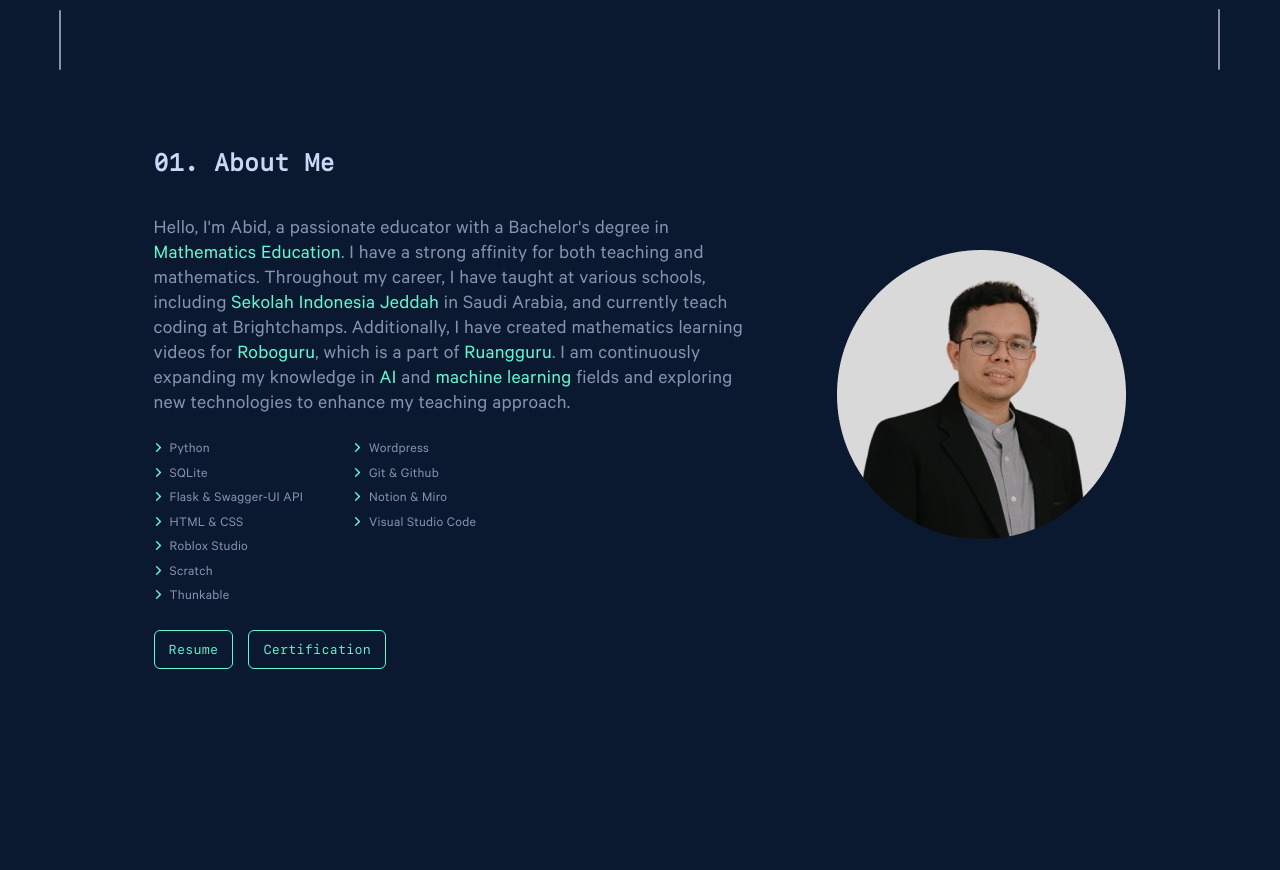
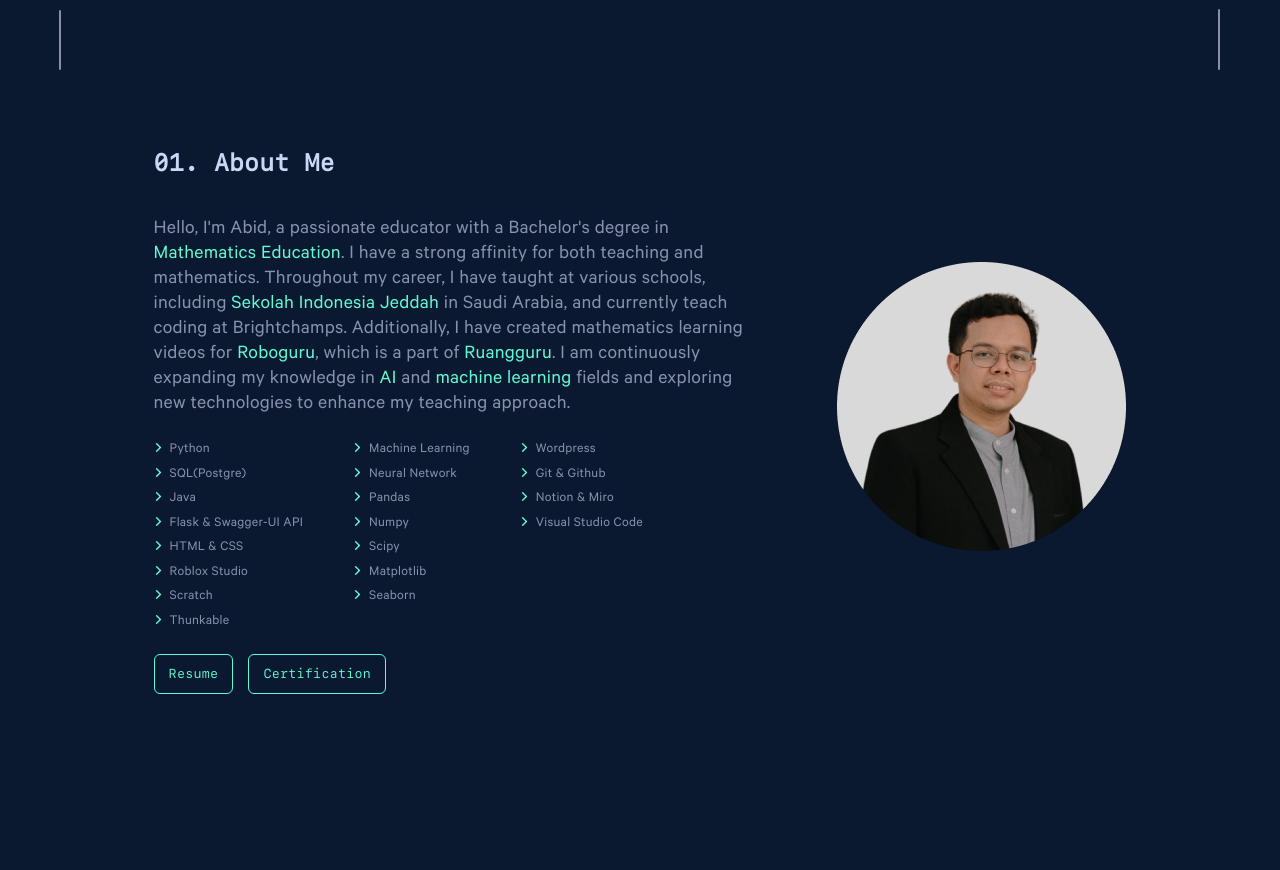
Before and after one commit to muhammadabidd/portfolio, a PHP site: page /index.html in a window 1280 px wide. Shown: the part 730-1600 px from the top of the page. Run offline with PHP 8.4, Linux system fonts and the light colour scheme; some web fonts are replaced.

Commit message:
update about

```diff
--- a/index.html
+++ b/index.html
@@ -76,7 +76,9 @@
                         <ul class="about_outside">
                             <ul class="about">
                                 <li>Python</li>
-                                <li>SQLite</li>
+                                <li>SQL(Postgre)</li>
+                                <li>Java</li>
+
                                 <li>Flask & Swagger-UI API</li>
                                 <li>HTML & CSS</li>
                                 <li>Roblox Studio</li>
@@ -87,6 +89,16 @@
 
 
                             <ul class="about_second">
+                                <li>Machine Learning</li>
+                                <li>Neural Network</li>
+                                <li>Pandas</li>
+                                <li>Numpy</li>
+                                <li>Scipy</li>
+                                <li>Matplotlib</li>
+                                <li>Seaborn</li>
+                            </ul>
+
+                            <ul class="about_third">
                                 <li>Wordpress</li>
                                 <li>Git & Github</li>
                                 <li>Notion & Miro</li>
@@ -127,7 +139,6 @@
 
                             <button class="tablinks" onclick="openExperience(event, 'RAS')" id="defaultOpen"> Rumah Amal Salman</button>
 
-
                             <button class="tablinks" onclick="openExperience(event, 'Ruangguru')" id="defaultOpen"> Ruangguru</button>
 
 
@@ -164,7 +175,8 @@
                         </div>
                                                                                 <div id="Ruangguru" class="tabcontent">
                             <h4>Mathematics Master Teacher <span class="green">@ Ruangguru</span></h4>
-                            <p class="time">May 2021 - Nov 2021</p>
+                            <p class="time">
+May 2021 - Nov 2021</p>
                             <ul class="jobdesk ">
 
                                                                     <li><span class="list text-panjang" > Developed and produced 350+ video solutions for math problems. </span></li>
@@ -173,8 +185,7 @@
                                                                     <li><span class="list text-panjang" > Maintained a comprehensive database of solutions and corresponding math problems. </span></li>
                                                             </ul>
                         </div>
-                                                                                <div id="SIJ
-" class="tabcontent">
+                                                                                <div id="SIJ" class="tabcontent">
                             <h4>Mathematics Teacher Intern <span class="green">@ Indonesian School of Jeddah</span></h4>
                             <p class="time">Oct 2020 - Dec 2020</p>
                             <ul class="jobdesk ">
@@ -311,10 +322,10 @@
                                 <div class="project-tag">
                                     <ul>
 
-                                                                                    <li>API</li>
+                                                                                    <li>API
+</li>
                                                                                     <li></li>
-                                                                                    <li>Python
-</li>
+                                                                                    <li>Python</li>
 
 
                                     </ul>
@@ -444,7 +455,8 @@
 
                         <div class="flexbox-atasbawah">
                                                         <img src="img/premium.png" alt="">
-                            <h4 class= "flexbox-header">Hypothesis Testing with Men's and Women's Soccer Matches</h4>
+                                                        <h4 class= "flexbox-header">
+Hypothesis Testing with Men's and Women's Soccer Matches</h4>
                         </div>
 
                         <div class="flexbox-atasbawah">
@@ -594,8 +606,7 @@
                     <div class="flexbox-item flexbox-item-data">
 
                         <div class="flexbox-atasbawah">
-                                                        <h4 class= "flexbox-header">
-The GitHub History of the Scala Language</h4>
+                                                        <h4 class= "flexbox-header">The GitHub History of the Scala Language</h4>
                         </div>
 
                         <div class="flexbox-atasbawah">
@@ -613,7 +624,8 @@ The GitHub History of the Scala Language</h4>
                     <div class="flexbox-item flexbox-item-data">
 
                         <div class="flexbox-atasbawah">
-                                                        <h4 class= "flexbox-header">Investigating Netflix Movies and Guest Stars in The Office</h4>
+                                                        <h4 class= "flexbox-header">Investigating Netflix Movies and Guest Stars in The Office
+</h4>
                         </div>
 
                         <div class="flexbox-atasbawah">
@@ -775,8 +787,7 @@ The GitHub History of the Scala Language</h4>
                     <div class="flexbox-item flexbox-item-data">
 
                         <div class="flexbox-atasbawah">
-                                                        <h4 class= "flexbox-header">
-Visualizing the History of Nobel Prize Winners</h4>
+                                                        <h4 class= "flexbox-header">Visualizing the History of Nobel Prize Winners</h4>
                         </div>
 
                         <div class="flexbox-atasbawah">
@@ -794,7 +805,8 @@ Visualizing the History of Nobel Prize Winners</h4>
                     <div class="flexbox-item flexbox-item-data">
 
                         <div class="flexbox-atasbawah">
-                                                        <h4 class= "flexbox-header">Inspecting Electric Vehicle Charging Trends</h4>
+                                                        <h4 class= "flexbox-header">Inspecting Electric Vehicle Charging Trends
+</h4>
                         </div>
 
                         <div class="flexbox-atasbawah">
@@ -1030,6 +1042,25 @@ Visualizing the History of Nobel Prize Winners</h4>
                     </div>
                     </a>
 
+                                    <a class="card" href="https://www.dicoding.com/certificates/GRX5QDWMYZ0M/">
+                    <div class="flexbox-item flexbox-item-data">
+
+                        <div class="flexbox-atasbawah">
+                            <h4 class= "flexbox-header">Machine Learning Basic</h4>
+
+                        </div>
+
+                        <div class="flexbox-atasbawah">
+                            <div class="project-tag">
+                                <p style="font-size: 16px; color:#3abfa3">Dec 2023</p>
+                                <p>Dicoding, Python, Machine Learning,  Tensorflow, Neural Network, SVM</p>
+                            </div>
+                        </div>
+
+
+                    </div>
+                    </a>
+
                                     <a class="card" href="https://www.datacamp.com/statement-of-accomplishment/course/9a09d21f3fa68e44243d38f6fcb0cd203ef604da?raw=1/">
                     <div class="flexbox-item flexbox-item-data">
 
@@ -1125,7 +1156,8 @@ Visualizing the History of Nobel Prize Winners</h4>
                     </div>
                     </a>
 
-                                    <a class="card" href="https://www.datacamp.com/statement-of-accomplishment/course/fca502ff9f9bf72b5202c0fc26a4099bb623633f?raw=1/">
+                                    <a class="card" href="
+https://www.datacamp.com/statement-of-accomplishment/course/fca502ff9f9bf72b5202c0fc26a4099bb623633f?raw=1/">
                     <div class="flexbox-item flexbox-item-data">
 
                         <div class="flexbox-atasbawah">
@@ -1144,8 +1176,7 @@ Visualizing the History of Nobel Prize Winners</h4>
                     </div>
                     </a>
 
-                                    <a class="card" href="
-https://www.datacamp.com/statement-of-accomplishment/course/43a79bf3add17e4a54d52e8ef3adc2121e278b36?raw=1/">
+                                    <a class="card" href="https://www.datacamp.com/statement-of-accomplishment/course/43a79bf3add17e4a54d52e8ef3adc2121e278b36?raw=1/">
                     <div class="flexbox-item flexbox-item-data">
 
                         <div class="flexbox-atasbawah">
@@ -1297,7 +1328,8 @@ https://www.datacamp.com/statement-of-accomplishment/course/43a79bf3add17e4a54d5
                     </div>
                     </a>
 
-                                    <a class="card" href="https://drive.google.com/open?id=15UzLh_hSlHIixa_0oyN20TqpJMvhkgxa&authuser=muhammadabidbinrahman98%40gmail.com&usp=drive_fs/">
+                                    <a class="card" href="https://drive.google.com/open?id=15UzLh_hSlHIixa_0oyN20TqpJMvhkgxa&authuser=muhammadabidbinrahman98%40gmail.com&usp=drive_fs
+/">
                     <div class="flexbox-item flexbox-item-data">
 
                         <div class="flexbox-atasbawah">
@@ -1316,8 +1348,7 @@ https://www.datacamp.com/statement-of-accomplishment/course/43a79bf3add17e4a54d5
                     </div>
                     </a>
 
-                                    <a class="card" href="
-https://drive.google.com/open?id=15KuSVJkC49R2puyVTD5cvBZXdpOvqNaE&authuser=muhammadabidbinrahman98%40gmail.com&usp=drive_fs/">
+                                    <a class="card" href="https://drive.google.com/open?id=15KuSVJkC49R2puyVTD5cvBZXdpOvqNaE&authuser=muhammadabidbinrahman98%40gmail.com&usp=drive_fs/">
                     <div class="flexbox-item flexbox-item-data">
 
                         <div class="flexbox-atasbawah">
@@ -1473,7 +1504,8 @@ https://drive.google.com/open?id=15KuSVJkC49R2puyVTD5cvBZXdpOvqNaE&authuser=muha
                     <div class="flexbox-item flexbox-item-data">
 
                         <div class="flexbox-atasbawah">
-                            <h4 class= "flexbox-header">Exploratory Data Analysis in Python</h4>
+                            <h4 class= "flexbox-header">Exploratory Data Analysis in Python
+</h4>
 
                         </div>
 
@@ -1488,8 +1520,7 @@ https://drive.google.com/open?id=15KuSVJkC49R2puyVTD5cvBZXdpOvqNaE&authuser=muha
                     </div>
                     </a>
 
-                                    <a class="card" href="https://www.datacamp.com/statement-of-accomplishment/course/a22ae8f91b8f3c89fc06484c6fdc9bc4dd1de53e
-/">
+                                    <a class="card" href="https://www.datacamp.com/statement-of-accomplishment/course/a22ae8f91b8f3c89fc06484c6fdc9bc4dd1de53e/">
                     <div class="flexbox-item flexbox-item-data">
 
                         <div class="flexbox-atasbawah">
@@ -1652,7 +1683,8 @@ https://drive.google.com/open?id=15KuSVJkC49R2puyVTD5cvBZXdpOvqNaE&authuser=muha
                         <div class="flexbox-atasbawah">
                             <div class="project-tag">
                                 <p style="font-size: 16px; color:#3abfa3">Jan 2022</p>
-                                <p>Datacamp, Data Analyst</p>
+                                <p>Datacamp, Data Analyst
+</p>
                             </div>
                         </div>
 
@@ -1664,8 +1696,7 @@ https://drive.google.com/open?id=15KuSVJkC49R2puyVTD5cvBZXdpOvqNaE&authuser=muha
                     <div class="flexbox-item flexbox-item-data">
 
                         <div class="flexbox-atasbawah">
-                            <h4 class= "flexbox-header">Working with dates and time in Python
-</h4>
+                            <h4 class= "flexbox-header">Working with dates and time in Python</h4>
 
                         </div>
 
--- a/style/01about.css
+++ b/style/01about.css
@@ -15,6 +15,17 @@ ul.about{
 }
 
 ul.about_second{
+    color : #8892B0;
+    font-family: 'SF Mono';
+    font-style: normal;
+    font-weight: 400;
+    font-size: 14px;
+    line-height: 175%;
+    margin-left: 50px;
+    margin-top: 20px;
+}
+
+ul.about_third{
     color : #8892B0;
     font-family: 'SF Mono';
     font-style: normal;
```
Also changed, not shown: index.php (+13 -1 lines), sections/course.json (+9 -0 lines).
